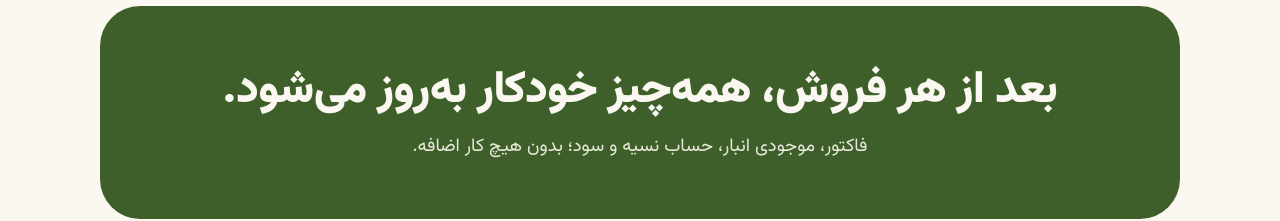
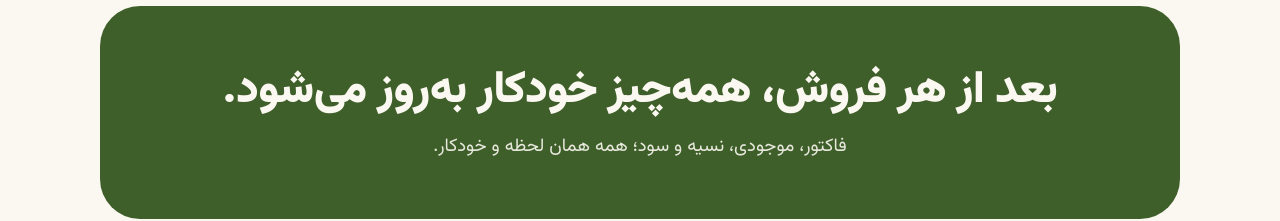
Before and after one commit to shared-exp/Kalapod, a plain HTML site: page site/index.html in a window 1280 px wide. Shown: the part 1560-1781 px from the top of the page. Drawn offline with Linux system fonts and the light colour scheme.

Commit message:
Website: band subtitle

```diff
--- a/site/index.html
+++ b/site/index.html
@@ -154,7 +154,7 @@
     <div class="wrap">
       <div class="band">
         <h2>بعد از هر فروش، همه‌چیز خودکار به‌روز می‌شود.</h2>
-        <p>فاکتور، موجودی انبار، حساب نسیه و سود؛ بدون هیچ کار اضافه.</p>
+        <p>فاکتور، موجودی، نسیه و سود؛ همه همان لحظه و خودکار.</p>
       </div>
     </div>
   </section>
```
